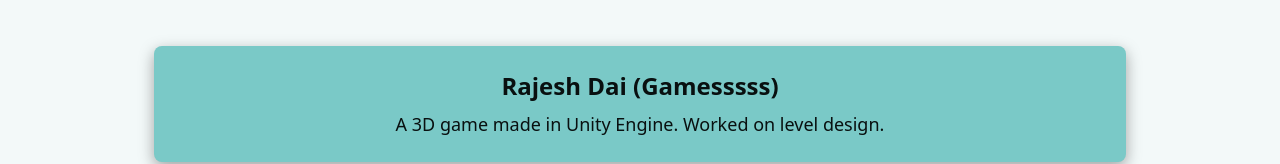
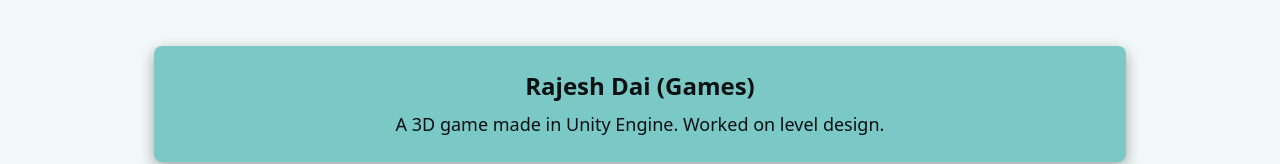
Before and after one commit to Shreevat/Portfolio, a React (Vite) app: page /Portfolio/Projects in a window 1280 px wide. Shown: the part 630-794 px from the top of the page. Built offline with nearby package versions, Linux system fonts and the light colour scheme.

Commit message:
built now ready to deploy cope

```diff
--- a/src/constants/project.ts
+++ b/src/constants/project.ts
@@ -13,7 +13,7 @@
   `,
   },
   {
-    title: "Rajesh Dai (Gamesssss)",
+    title: "Rajesh Dai (Games)",
     description: `
     A 3D game made in Unity Engine.
     Worked on level design.`,
```
